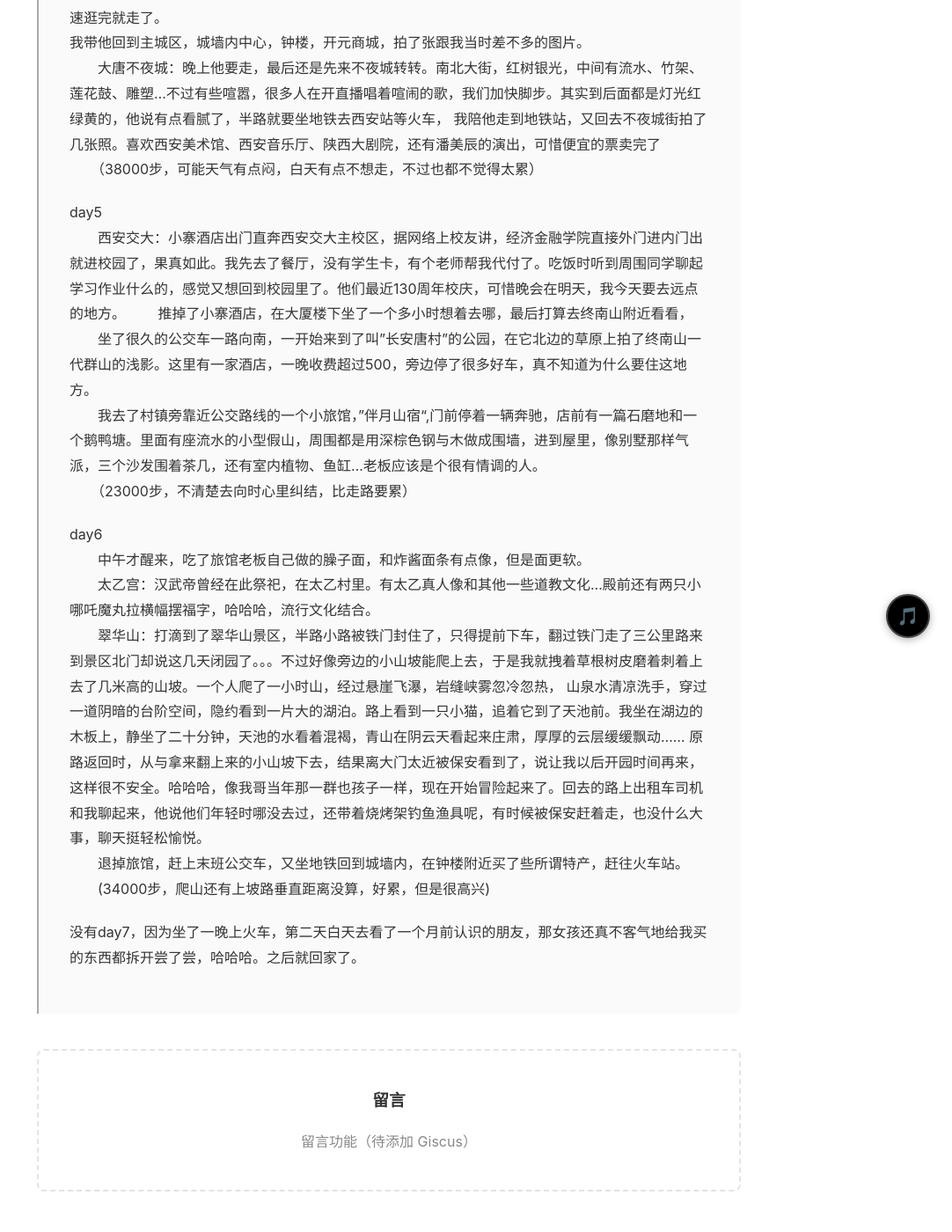
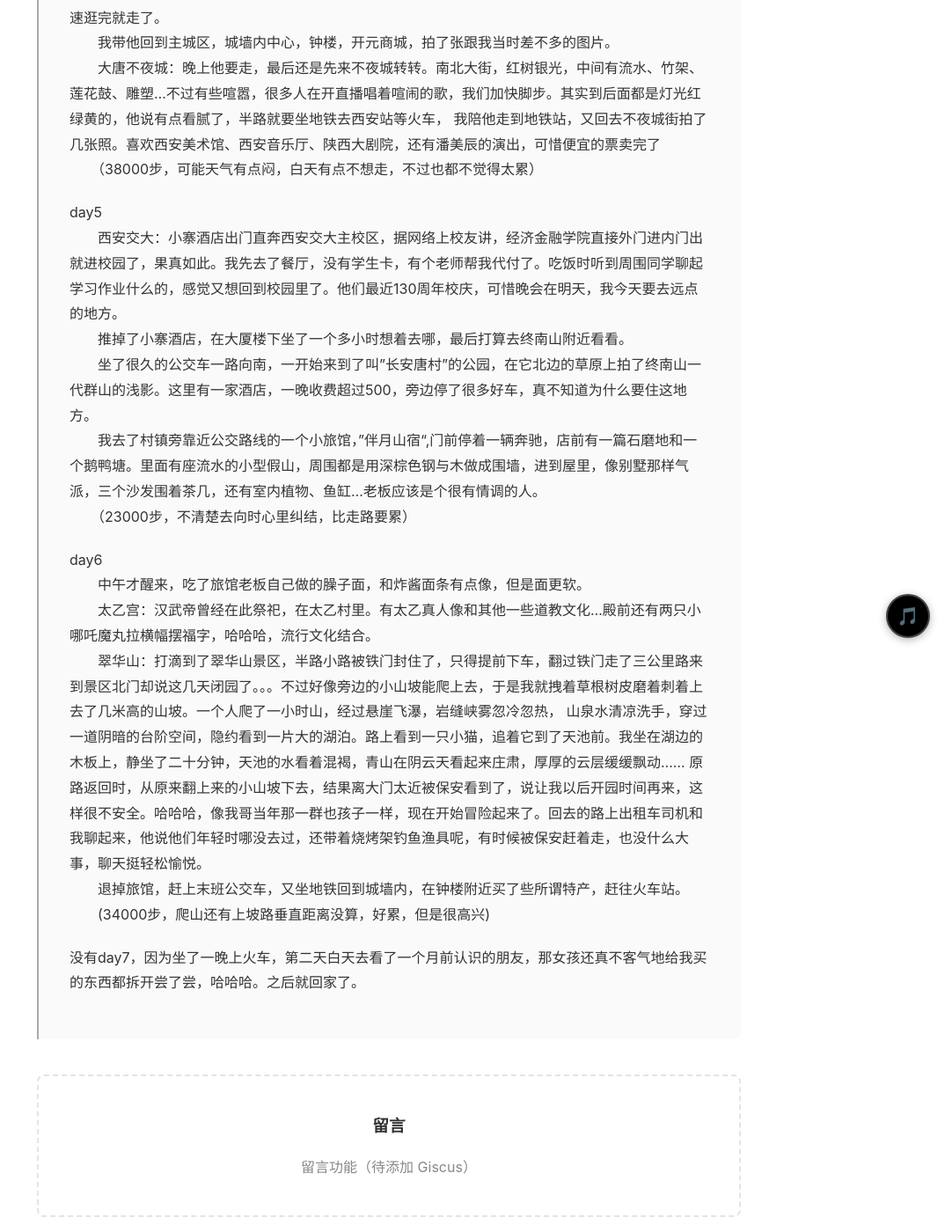
Before and after one commit to ever-luv/ever-luv.github.io, a Jekyll site: the page built from _posts/2026-05-24-about-learning.md, in a window 1280 px wide and 1400 px high, scrolled down 1894 px. Shown: the whole window at 88% size, without its empty margins (198-1280 px from the left). Built offline with Jekyll 4.4.1, drawn with Linux system fonts in a browser that asks for light colours; some of the changed text lies outside the part shown.

Commit message:
Refactor travel notes for clarity and consistency

```diff
--- a/_posts/2026-05-24-about-learning.md
+++ b/_posts/2026-05-24-about-learning.md
@@ -38,14 +38,14 @@ day4
 　　西安电子科大北校区周围转了一圈，这里是研究生校区，保安管门禁很严，但是东门有靠墙的小道有时候保安不注意看，有机会进去，但是我俩还是走了
 　　小雁塔：路上下起了忽大忽小的雨，他有点想回去酒店歇着，但是我说还是走走吧。小雁塔北边街道树荫真大，树下地面都是干的，一旁的路都被雨淋湿了。帮同学拍了张照，构图挺有说法的，哈哈哈。
 　　西安博物院：他疲惫了，我们先在湖边坐了一会，我看到池塘里成群结队的红鲤鱼在游行，时而成串，时而涡旋，好有秩序和动态。博物院里都是些石陶骨玉铜瓷釉，有几样鎏金文物挺亮眼的，不过迅速逛完就走了。
-我带他回到主城区，城墙内中心，钟楼，开元商城，拍了张跟我当时差不多的图片。
+　　我带他回到主城区，城墙内中心，钟楼，开元商城，拍了张跟我当时差不多的图片。
 　　大唐不夜城：晚上他要走，最后还是先来不夜城转转。南北大街，红树银光，中间有流水、竹架、莲花鼓、雕塑...不过有些喧嚣，很多人在开直播唱着喧闹的歌，我们加快脚步。其实到后面都是灯光红绿黄的，他说有点看腻了，半路就要坐地铁去西安站等火车，
 我陪他走到地铁站，又回去不夜城街拍了几张照。喜欢西安美术馆、西安音乐厅、陕西大剧院，还有潘美辰的演出，可惜便宜的票卖完了
 　　（38000步，可能天气有点闷，白天有点不想走，不过也都不觉得太累）
 
 day5
 　　西安交大：小寨酒店出门直奔西安交大主校区，据网络上校友讲，经济金融学院直接外门进内门出就进校园了，果真如此。我先去了餐厅，没有学生卡，有个老师帮我代付了。吃饭时听到周围同学聊起学习作业什么的，感觉又想回到校园里了。他们最近130周年校庆，可惜晚会在明天，我今天要去远点的地方。
-　　推掉了小寨酒店，在大厦楼下坐了一个多小时想着去哪，最后打算去终南山附近看看，
+　　推掉了小寨酒店，在大厦楼下坐了一个多小时想着去哪，最后打算去终南山附近看看。
 　　坐了很久的公交车一路向南，一开始来到了叫"长安唐村"的公园，在它北边的草原上拍了终南山一代群山的浅影。这里有一家酒店，一晚收费超过500，旁边停了很多好车，真不知道为什么要住这地方。
 　　我去了村镇旁靠近公交路线的一个小旅馆，”伴月山宿“,门前停着一辆奔驰，店前有一篇石磨地和一个鹅鸭塘。里面有座流水的小型假山，周围都是用深棕色钢与木做成围墙，进到屋里，像别墅那样气派，三个沙发围着茶几，还有室内植物、鱼缸...老板应该是个很有情调的人。
 　　（23000步，不清楚去向时心里纠结，比走路要累）
@@ -55,7 +55,7 @@ day6
 　　太乙宫：汉武帝曾经在此祭祀，在太乙村里。有太乙真人像和其他一些道教文化...殿前还有两只小哪吒魔丸拉横幅摆福字，哈哈哈，流行文化结合。
 　　翠华山：打滴到了翠华山景区，半路小路被铁门封住了，只得提前下车，翻过铁门走了三公里路来到景区北门却说这几天闭园了。。。不过好像旁边的小山坡能爬上去，于是我就拽着草根树皮磨着刺着上去了几米高的山坡。一个人爬了一小时山，经过悬崖飞瀑，岩缝峡雾忽冷忽热，
 山泉水清凉洗手，穿过一道阴暗的台阶空间，隐约看到一片大的湖泊。路上看到一只小猫，追着它到了天池前。我坐在湖边的木板上，静坐了二十分钟，天池的水看着混褐，青山在阴云天看起来庄肃，厚厚的云层缓缓飘动......
-原路返回时，从与拿来翻上来的小山坡下去，结果离大门太近被保安看到了，说让我以后开园时间再来，这样很不安全。哈哈哈，像我哥当年那一群也孩子一样，现在开始冒险起来了。回去的路上出租车司机和我聊起来，他说他们年轻时哪没去过，还带着烧烤架钓鱼渔具呢，有时候被保安赶着走，也没什么大事，聊天挺轻松愉悦。
+原路返回时，从原来翻上来的小山坡下去，结果离大门太近被保安看到了，说让我以后开园时间再来，这样很不安全。哈哈哈，像我哥当年那一群也孩子一样，现在开始冒险起来了。回去的路上出租车司机和我聊起来，他说他们年轻时哪没去过，还带着烧烤架钓鱼渔具呢，有时候被保安赶着走，也没什么大事，聊天挺轻松愉悦。
 　　退掉旅馆，赶上末班公交车，又坐地铁回到城墙内，在钟楼附近买了些所谓特产，赶往火车站。
 　　(34000步，爬山还有上坡路垂直距离没算，好累，但是很高兴)
 
```
Also changed, not shown: other parts of _posts/2026-05-24-about-learning.md (+1 -1 lines).
